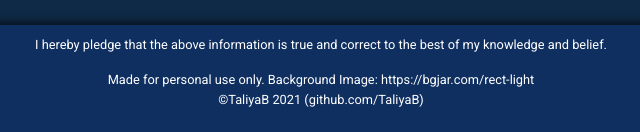
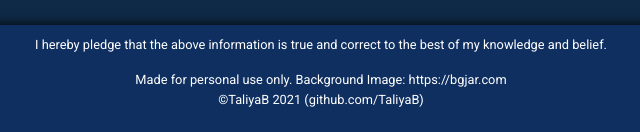
Before and after one commit to TaliyaB/CBPortfolio, a plain HTML site: page index.html in a window 1280 px wide. Shown: the part 2265-2397 px from the top of the page, 319-959 px from the left. Drawn offline with nearby package versions, Linux system fonts and the light colour scheme.

Commit message:
Update index.html

```diff
--- a/index.html
+++ b/index.html
@@ -133,7 +133,7 @@
   <div class="container-fluid" id="footer">
     <p>I hereby pledge that the above information is true and correct to the best of my knowledge
       and belief.</p>
-    <p>Made for personal use only. Background Image: https://bgjar.com/rect-light <br>
+    <p>Made for personal use only. Background Image: https://bgjar.com <br>
       ©TaliyaB 2021 (github.com/TaliyaB) </p>
   </div>
 
```
